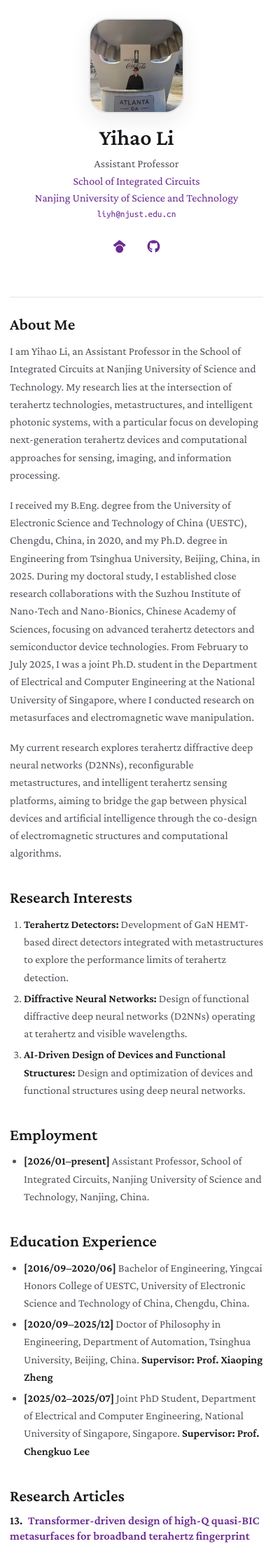
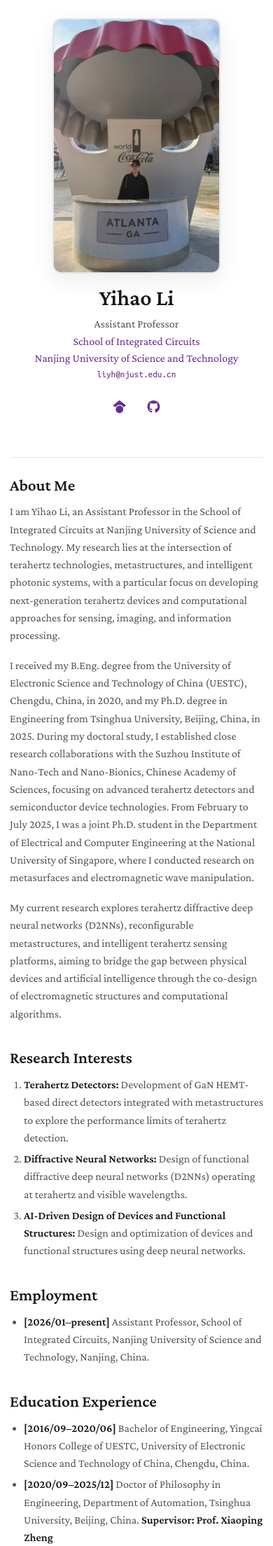
Before and after one commit to Avopears/Yihaoli.github.io, a Jekyll site: the page built from index.md, in a window 390 px wide. Shown: the top 2209 px of the page at 70% size. Built offline with Jekyll 4.4.1, drawn with Linux system fonts in a browser that asks for light colours; a style sheet for code colours, icons or effects is not loaded; our own code applies the rules of GitHub Pages for plain Markdown files.

Commit message:
Match profile photo width to visitor map

```diff
--- a/_layouts/homepage.html
+++ b/_layouts/homepage.html
@@ -23,7 +23,7 @@
     <div class="wrapper">
       <header class="profile-card">
         {% if site.avatar %}
-        <img class="avatar" src="{{ site.avatar | relative_url }}" alt="Portrait of {{ site.title }}">
+        <img class="avatar avatar-photo" src="{{ site.avatar | relative_url }}" alt="Portrait of {{ site.title }}">
         {% else %}
         <div class="avatar avatar-initials" aria-label="{{ site.title }}">{{ site.avatar_initials | default: 'YL' }}</div>
         {% endif %}
--- a/assets/css/style.scss
+++ b/assets/css/style.scss
@@ -73,6 +73,15 @@ a:focus-visible {
   object-fit: cover;
   object-position: center 62%;
   box-shadow: 0 10px 30px rgba(24, 24, 27, .08);
+}
+
+.avatar-photo {
+  display: block;
+  width: 100%;
+  height: auto;
+  border-radius: .8rem;
+  object-fit: contain;
+  object-position: center;
 }
 
 .avatar-initials {
@@ -238,7 +247,8 @@ code {
 @media (max-width: 900px) {
   .wrapper { width: min(100% - 32px, 720px); }
   .profile-card { position: static; width: auto; padding: 2.25rem 0 1.6rem; }
-  .avatar { width: 160px; height: 160px; }
+  .avatar-photo { width: min(100%, 240px); height: auto; }
+  .avatar-initials { width: 160px; height: 160px; }
   main { width: auto; float: none; padding: 1.6rem 0 3rem; border-top: 1px solid var(--border); }
 }
 
@@ -246,7 +256,8 @@ code {
   body { font-size: 16px; }
   .wrapper { width: min(100% - 28px, 720px); }
   .profile-card { padding-top: 1.6rem; }
-  .avatar { width: 136px; height: 136px; font-size: 3rem; }
+  .avatar-photo { width: min(100%, 240px); height: auto; }
+  .avatar-initials { width: 136px; height: 136px; font-size: 3rem; }
   h2 { font-size: 1.45rem; }
   .collaborator-list { grid-template-columns: 1fr; }
 }
```
